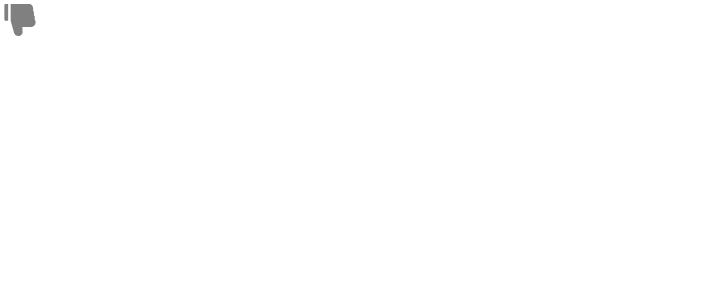
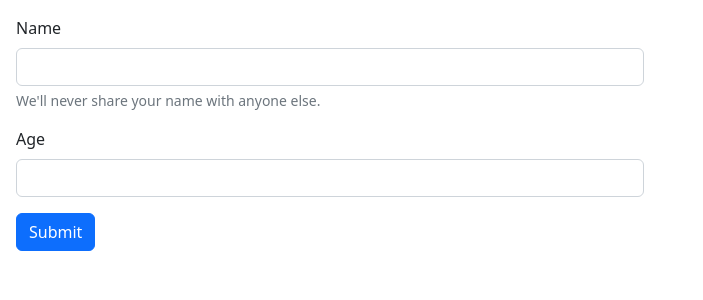
Before and after one commit to Erfanhosseini98/learn-react, a React (Vite) app: page / in a window 1280 px wide. Shown: the top 300 px of the page, without its empty margins (0-703 px from the left). Built offline with nearby package versions, Linux system fonts and the light colour scheme.

Commit message:
Practice to use "usRef and form" in react

```diff
--- a/package.json
+++ b/package.json
@@ -11,6 +11,7 @@
   },
   "dependencies": {
     "bootstrap": "^5.2.3",
+    "immer": "^10.0.4",
     "react": "^18.2.0",
     "react-dom": "^18.2.0",
     "react-icons": "^5.0.1"
--- a/src/App.tsx
+++ b/src/App.tsx
@@ -1,11 +1,7 @@
-import Like from "./components/Like";
+import Form from "./components/Form";
 
 function App() {
-	return (
-
-			<Like onClick={() => console.log("Clicked")}></Like>
-
-	);
+	return <Form/>;
 }
 
 export default App;
--- /dev/null
+++ b/src/components/Form.tsx
@@ -0,0 +1,61 @@
+import react, { FormEvent, useRef } from "react";
+
+const Form = () => {
+	const nameRef = useRef<HTMLInputElement>(null);
+	const ageRef = useRef<HTMLInputElement>(null);
+	const person = {
+		name: "",
+		age: 0,
+	};
+	const handleSubmit = (event: FormEvent) => {
+		event.preventDefault();
+		if (nameRef.current !== null) {
+			person.name = nameRef.current.value;
+			console.log(nameRef.current.value);
+		}
+		if (ageRef.current !== null) {
+			person.age = parseInt(ageRef.current.value);
+			console.log(ageRef.current.value);
+		}
+        console.log(person);
+
+	};
+	return (
+		<div className="row">
+			<form className="m-3 col-6" onSubmit={handleSubmit}>
+				<div className="mb-3">
+					<label htmlFor="nameInput" className="form-label">
+						Name
+					</label>
+					<input
+						ref={nameRef}
+						type="text"
+						className="form-control"
+						id="nameInput"
+						aria-describedby="nameInput"
+					/>
+					<div id="nameInput" className="form-text">
+						We'll never share your name with anyone else.
+					</div>
+				</div>
+				<div className="mb-3">
+					<label htmlFor="age" className="form-label">
+						Age
+					</label>
+					<input
+						ref={ageRef}
+						type="number"
+						className="form-control"
+						id="age"
+					/>
+				</div>
+
+				<button type="submit" className="btn btn-primary">
+					Submit
+				</button>
+			</form>
+		</div>
+	);
+};
+
+export default Form;
```
Also changed, not shown: 1 other file (tests, documents, lock files or other folders).
